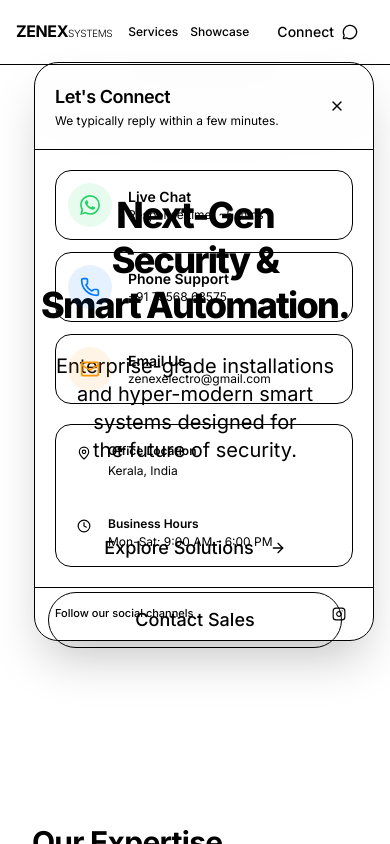
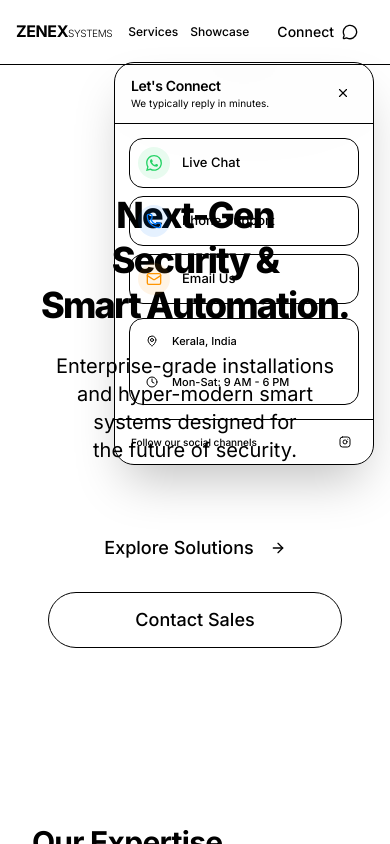
Before and after one commit to zenexelectro/zenexelectro.github.io, a Next.js app: page / in a window 390 px wide. Both pictures are taken after a click on the button "Connect". Shown: the top 844 px of the page. Built offline with nearby package versions, Linux system fonts and the light colour scheme.

Commit message:
style(ui): make contact popup ultra compact and hide phone/email text

```diff
--- a/src/components/layout/HeaderContactWidget.tsx
+++ b/src/components/layout/HeaderContactWidget.tsx
@@ -36,7 +36,6 @@ export function HeaderContactWidget() {
     {
       id: "whatsapp",
       label: "Live Chat",
-      value: "Response time: ~5 mins",
       href: "https://wa.me/917356863575",
       icon: WhatsAppIcon,
       colorClass: "text-[#25D366] bg-[#25D366]/10",
@@ -45,7 +44,6 @@ export function HeaderContactWidget() {
     {
       id: "phone",
       label: "Phone Support",
-      value: "+91 73568 63575",
       href: "tel:+917356863575",
       icon: Phone,
       colorClass: "text-[#007AFF] bg-[#007AFF]/10",
@@ -54,7 +52,6 @@ export function HeaderContactWidget() {
     {
       id: "email",
       label: "Email Us",
-      value: "zenexelectro@gmail.com",
       href: "mailto:zenexelectro@gmail.com",
       icon: Mail,
       colorClass: "text-[#FF9500] bg-[#FF9500]/10",
@@ -81,76 +78,67 @@ export function HeaderContactWidget() {
             animate={{ opacity: 1, y: 0, scale: 1 }}
             exit={{ opacity: 0, y: -10, scale: 0.95 }}
             transition={{ type: "spring", stiffness: 250, damping: 25 }}
-            className="absolute right-0 top-full mt-3 w-[340px] md:w-[380px] overflow-hidden rounded-[24px] border border-border/60 bg-background/80 backdrop-blur-3xl shadow-2xl origin-top-right z-50"
+            className="absolute right-0 top-full mt-3 w-[260px] md:w-[280px] overflow-hidden rounded-[20px] border border-border/60 bg-background/80 backdrop-blur-3xl shadow-2xl origin-top-right z-50"
           >
             {/* Header */}
-            <div className="flex items-center justify-between border-b border-border/40 p-5 bg-gradient-to-br from-foreground/5 to-transparent">
+            <div className="flex items-center justify-between border-b border-border/40 px-4 py-3 bg-gradient-to-br from-foreground/5 to-transparent">
               <div className="flex flex-col">
-                <h3 className="text-lg font-semibold text-foreground tracking-tight">Let's Connect</h3>
-                <p className="text-xs text-muted-foreground mt-0.5">We typically reply within a few minutes.</p>
+                <h3 className="text-[14px] font-semibold text-foreground tracking-tight">Let's Connect</h3>
+                <p className="text-[10px] text-muted-foreground">We typically reply in minutes.</p>
               </div>
               <button
                 onClick={() => setIsOpen(false)}
-                className="flex h-8 w-8 items-center justify-center rounded-full bg-foreground/5 text-muted-foreground transition-colors hover:bg-foreground/10 hover:text-foreground focus:outline-none focus:ring-2 focus:ring-primary/50"
+                className="flex h-7 w-7 items-center justify-center rounded-full bg-foreground/5 text-muted-foreground transition-colors hover:bg-foreground/10 hover:text-foreground focus:outline-none"
               >
-                <X className="h-4 w-4" />
+                <X className="h-3.5 w-3.5" />
               </button>
             </div>
 
             {/* Content */}
-            <div className="p-5 flex flex-col gap-5">
+            <div className="p-3.5 flex flex-col gap-3.5">
               {/* Quick Actions Grid */}
-              <div className="grid grid-cols-1 gap-3">
+              <div className="grid grid-cols-1 gap-2">
                 {contactLinks.map((link) => (
                   <a
                     key={link.id}
                     href={link.href}
                     target={link.id === "whatsapp" ? "_blank" : undefined}
                     rel={link.id === "whatsapp" ? "noopener noreferrer" : undefined}
-                    className="group flex items-center gap-4 rounded-2xl border border-border/40 bg-card/50 p-3 transition-all duration-300 hover:bg-muted/50 hover:border-border/80 hover:shadow-sm active:scale-[0.98]"
+                    className="group flex items-center gap-3 rounded-[14px] border border-border/40 bg-card/50 p-2 transition-all duration-300 hover:bg-muted/50 hover:border-border/80 hover:shadow-sm active:scale-[0.98]"
                     onClick={() => setIsOpen(false)}
                   >
-                    <div className={`flex h-11 w-11 shrink-0 items-center justify-center rounded-full transition-colors duration-300 ${link.colorClass} ${link.hoverClass}`}>
-                      <link.icon className="h-5 w-5" />
+                    <div className={`flex h-8 w-8 shrink-0 items-center justify-center rounded-full transition-colors duration-300 ${link.colorClass} ${link.hoverClass}`}>
+                      <link.icon className="h-4 w-4" />
                     </div>
-                    <div className="flex flex-col">
-                      <span className="text-sm font-semibold text-foreground">{link.label}</span>
-                      <span className="text-xs text-muted-foreground">{link.value}</span>
-                    </div>
+                    <span className="text-[13px] font-medium text-foreground">{link.label}</span>
                   </a>
                 ))}
               </div>
 
               {/* Info Section */}
-              <div className="flex flex-col gap-4 rounded-2xl border border-border/40 bg-card/30 p-4">
-                <div className="flex items-start gap-3">
-                  <div className="flex h-6 w-6 shrink-0 items-center justify-center rounded-full bg-foreground/5">
-                    <MapPin className="h-3.5 w-3.5 text-foreground/70" />
+              <div className="flex flex-col gap-2.5 rounded-[14px] border border-border/40 bg-card/30 p-3">
+                <div className="flex items-center gap-2.5">
+                  <div className="flex h-5 w-5 shrink-0 items-center justify-center rounded-full bg-foreground/5">
+                    <MapPin className="h-3 w-3 text-foreground/70" />
                   </div>
-                  <div className="flex flex-col mt-0.5">
-                    <span className="text-xs font-semibold text-foreground">Office Location</span>
-                    <span className="text-xs text-muted-foreground mt-0.5 leading-relaxed">Kerala, India</span>
-                  </div>
+                  <span className="text-[11px] font-medium text-foreground">Kerala, India</span>
                 </div>
                 <div className="h-px w-full bg-border/40" />
-                <div className="flex items-start gap-3">
-                  <div className="flex h-6 w-6 shrink-0 items-center justify-center rounded-full bg-foreground/5">
-                    <Clock className="h-3.5 w-3.5 text-foreground/70" />
+                <div className="flex items-center gap-2.5">
+                  <div className="flex h-5 w-5 shrink-0 items-center justify-center rounded-full bg-foreground/5">
+                    <Clock className="h-3 w-3 text-foreground/70" />
                   </div>
-                  <div className="flex flex-col mt-0.5">
-                    <span className="text-xs font-semibold text-foreground">Business Hours</span>
-                    <span className="text-xs text-muted-foreground mt-0.5">Mon-Sat: 9:00 AM - 6:00 PM</span>
-                  </div>
+                  <span className="text-[11px] font-medium text-foreground">Mon-Sat: 9 AM - 6 PM</span>
                 </div>
               </div>
             </div>
 
             {/* Footer */}
-            <div className="flex items-center justify-between border-t border-border/40 bg-muted/20 px-5 py-3">
-              <span className="text-[11px] font-medium text-muted-foreground">Follow our social channels</span>
+            <div className="flex items-center justify-between border-t border-border/40 bg-muted/20 px-4 py-2.5">
+              <span className="text-[10px] font-medium text-muted-foreground">Follow our social channels</span>
               <div className="flex items-center gap-2">
-                <a href="https://instagram.com/zenexelectro" target="_blank" rel="noopener noreferrer" className="flex h-7 w-7 items-center justify-center rounded-full bg-foreground/5 text-muted-foreground transition-all duration-300 hover:bg-[#ee2a7b] hover:text-white">
-                  <InstagramIcon className="h-3.5 w-3.5" />
+                <a href="https://instagram.com/zenexelectro" target="_blank" rel="noopener noreferrer" className="flex h-6 w-6 items-center justify-center rounded-full bg-foreground/5 text-muted-foreground transition-all duration-300 hover:bg-[#ee2a7b] hover:text-white">
+                  <InstagramIcon className="h-3 w-3" />
                 </a>
               </div>
             </div>
```
